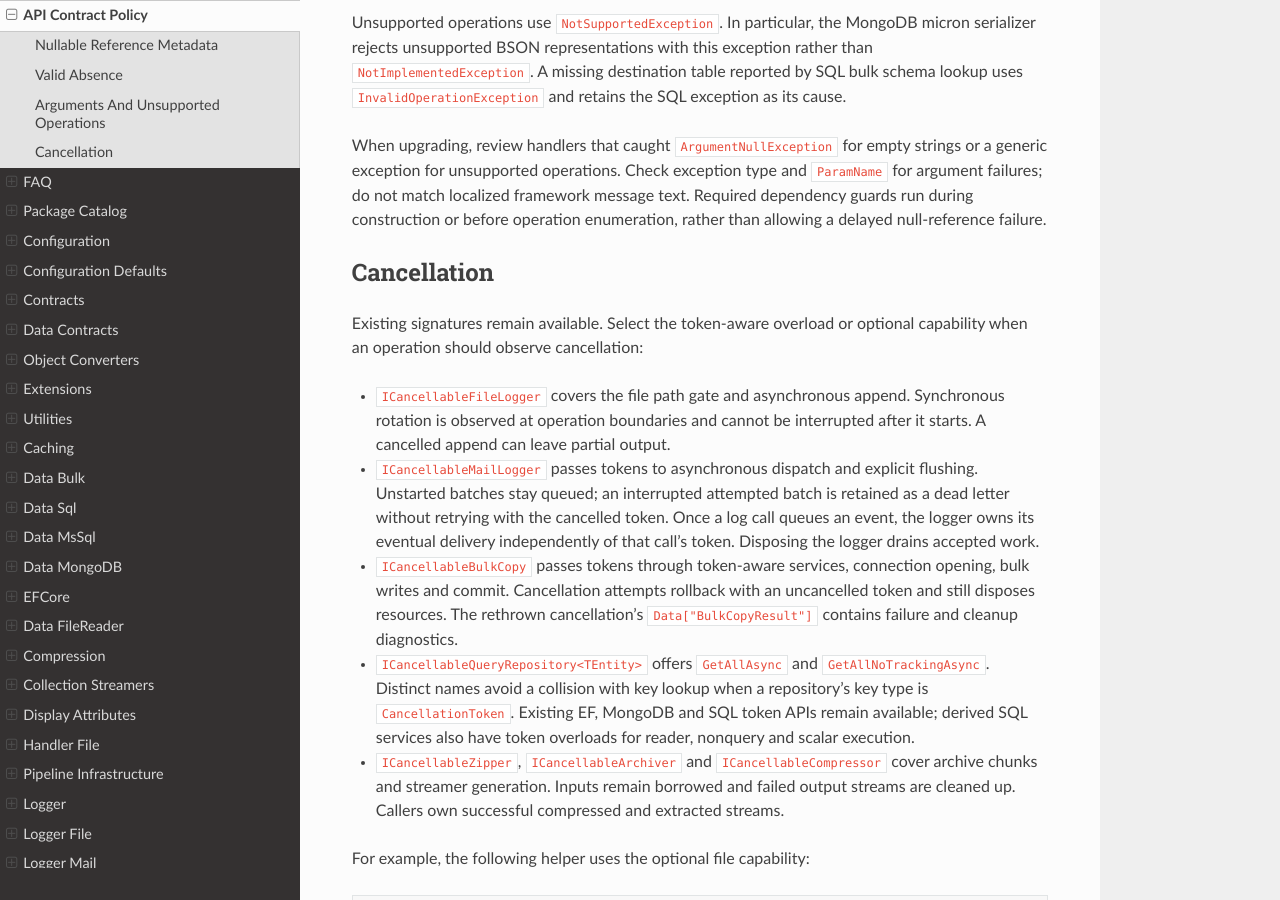
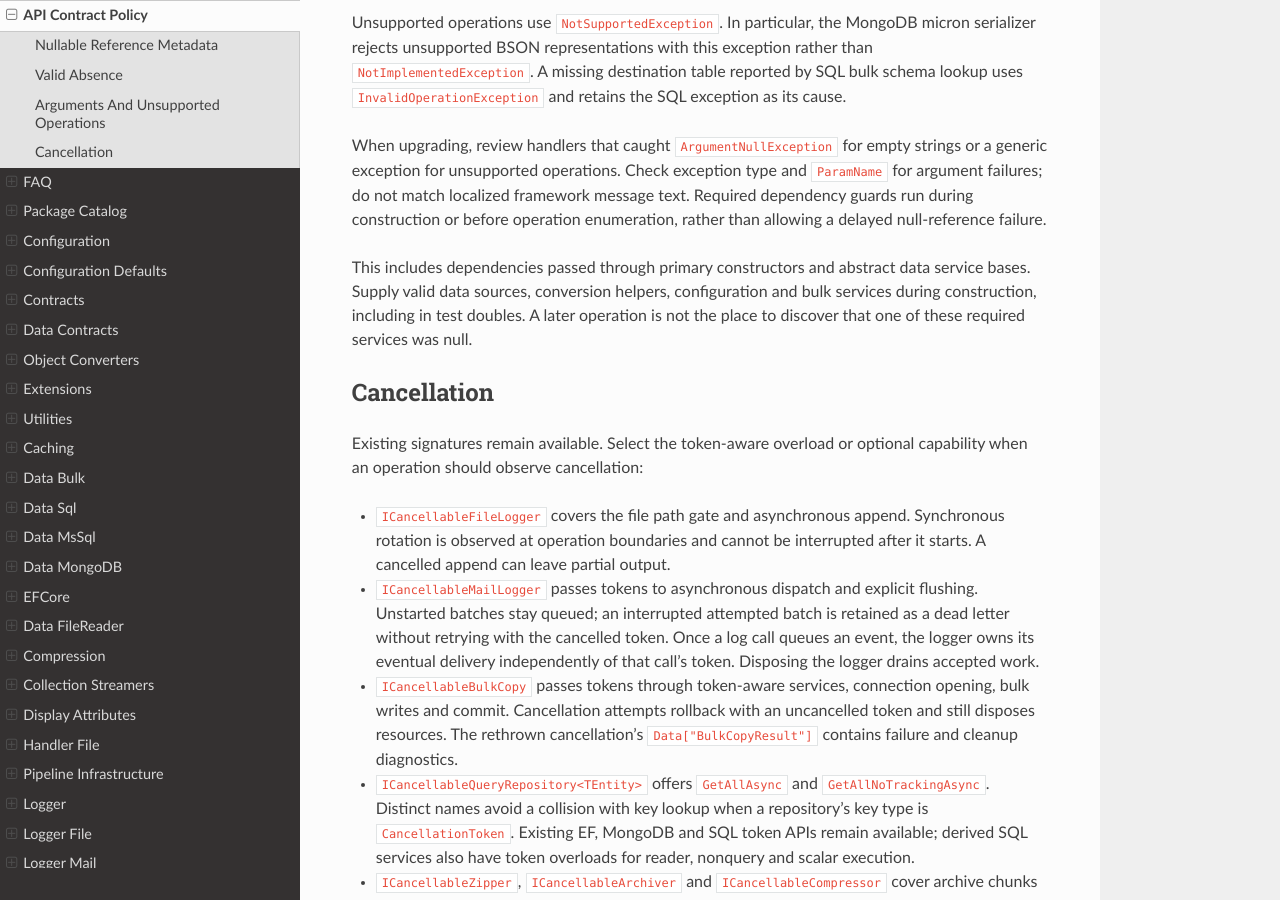
Before and after one commit to BjornWilliams/DocsVersaTul, a Sphinx documentation site: the page built from docs/source/api-contract-policy.rst, in a window 1280 px wide and 900 px high, scrolled down 1631 px. Built offline with Sphinx 7.4.7 and the Read the Docs theme 3.1.0, drawn with Linux system fonts in a browser that asks for light colours.

Commit message:
Describe early validation of required data-service dependencies
AB#3033

AB#3031

```diff
--- a/docs/source/api-contract-policy.rst
+++ b/docs/source/api-contract-policy.rst
@@ -81,6 +81,11 @@ and ``ParamName`` for argument failures; do not match localized framework messag
 text. Required dependency guards run during construction or before operation
 enumeration, rather than allowing a delayed null-reference failure.
 
+This includes dependencies passed through primary constructors and abstract data
+service bases. Supply valid data sources, conversion helpers, configuration and
+bulk services during construction, including in test doubles. A later operation
+is not the place to discover that one of these required services was null.
+
 Cancellation
 ------------
 
```
